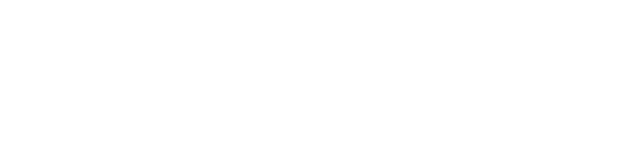
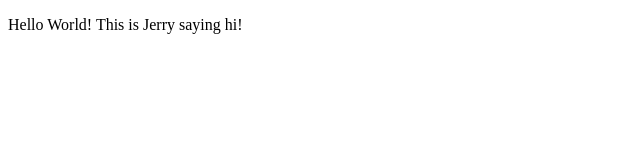
Before and after one commit to jerrykizilos/Cloud-DevOps-Engineer-Capstone-Project, a plain HTML site: page deploy_containers/index.html in a window 1280 px wide. Shown: the whole page, without its empty margins (0-640 px from the left). Drawn offline with Linux system fonts and the light colour scheme.

Commit message:
fix: mistake in index.html

```diff
--- a/deploy_containers/index.html
+++ b/deploy_containers/index.html
@@ -7,7 +7,7 @@
     <title>Udacity Cloud DevOps Engineer Nanodegree</title>
 </head>
 <body>
-    <p:
+    <p>
         Hello World! This is Jerry saying hi!
     </p>
 </body>
```
